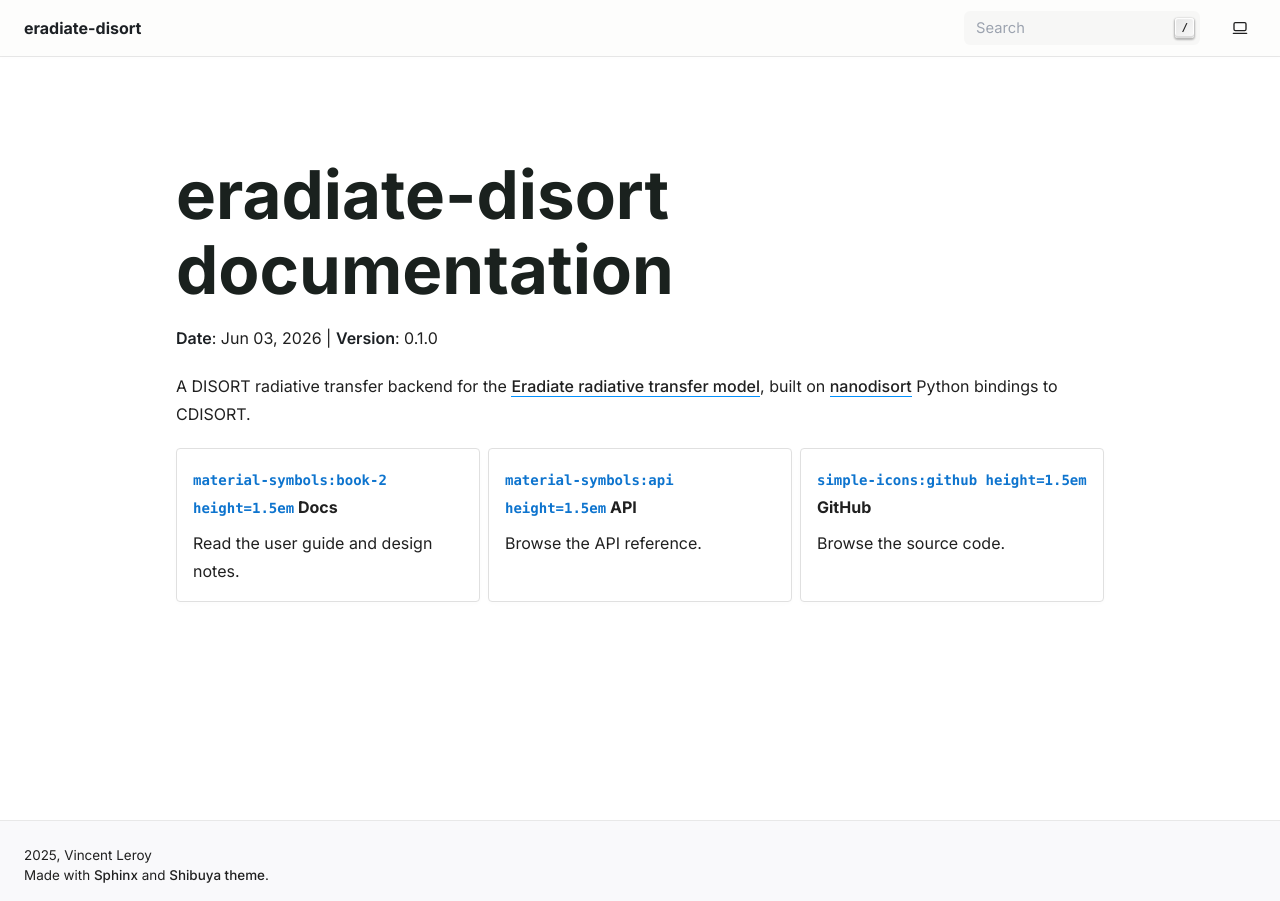
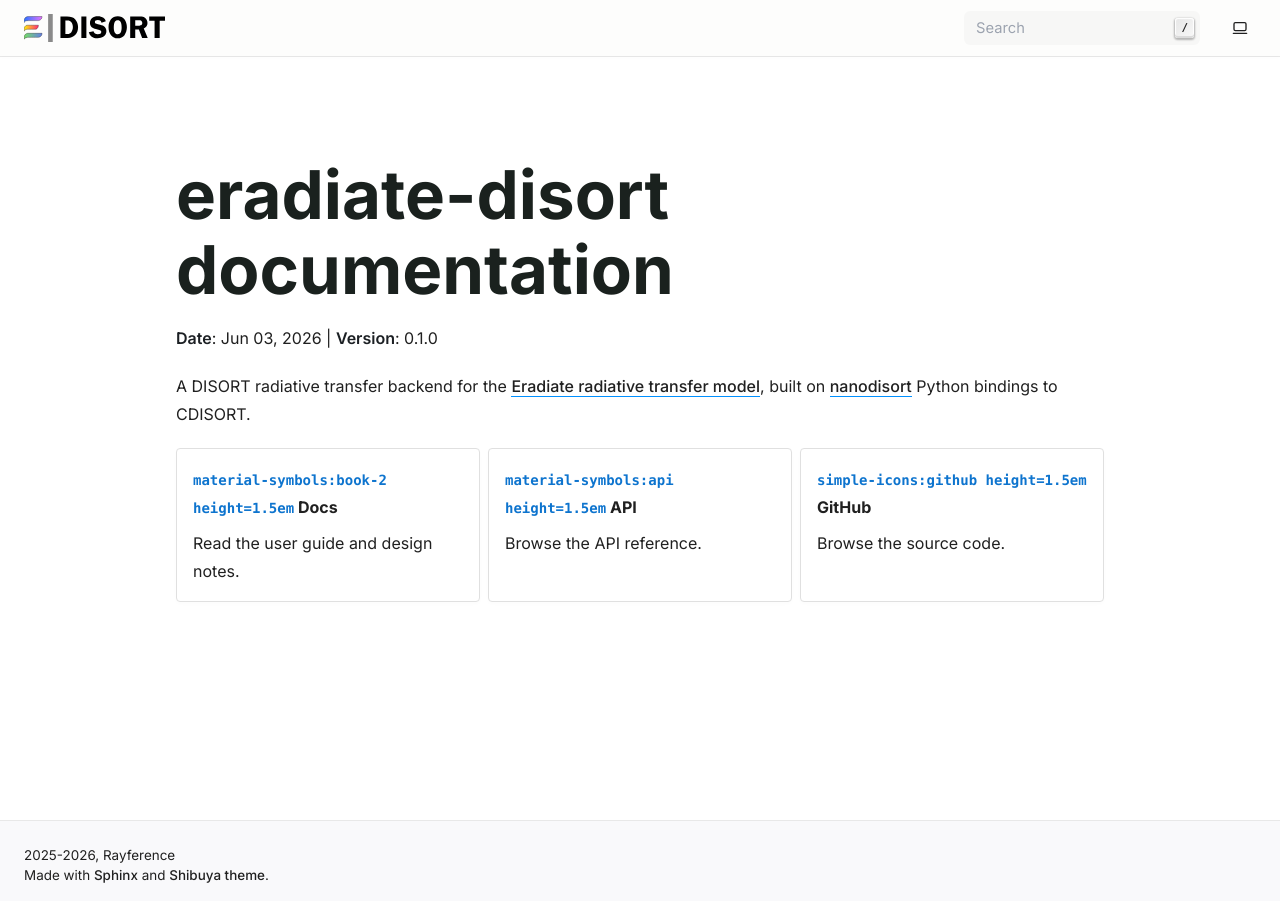
Before and after one commit to eradiate/eradiate-disort, a Sphinx documentation site: the page built from docs/index.rst, in a window 1280 px wide. Built offline with Sphinx 7.4.7, drawn with Linux system fonts in a browser that asks for light colours; cross-references to code outside the pages are shown as plain code; some of the changed lines change nothing that is shown.

Commit message:
Docs: Tidy up configuration, add logo

```diff
--- a/docs/conf.py
+++ b/docs/conf.py
@@ -1,16 +1,18 @@
-# -- Project information -----------------------------------------------------
-# https://www.sphinx-doc.org/en/master/usage/configuration.html#project-information
+"""Sphinx configuration for eradiate-disort documentation."""
 
+import datetime
 from importlib.metadata import version as get_version
 
+# Project information
+# https://www.sphinx-doc.org/en/master/usage/configuration.html#project-information
 project = "eradiate-disort"
-copyright = "2025, Vincent Leroy"
-author = "Vincent Leroy"
+copyright = f"2025-{datetime.datetime.now().year}, Rayference"
+author = "The Eradiate Team"
 version = get_version("eradiate-disort")
+release = version
 
-# -- General configuration ---------------------------------------------------
+# General configuration
 # https://www.sphinx-doc.org/en/master/usage/configuration.html#general-configuration
-
 extensions = [
     # Core extensions
     "sphinx.ext.autodoc",
@@ -27,23 +29,21 @@
     "autodocsumm",
 ]
 
-# -- MyST-NB options ---------------------------------------------------------
-# Never execute notebooks during the Sphinx build.  Outputs must be pre-stored
-# in the .ipynb files (run `pixi run nb-execute` to generate them locally or
-# in CI before the docs build).
-nb_execution_mode = "off"
-
+# Templates and static files
 templates_path = ["_templates"]
 source_suffix = [".rst", ".md", ".ipynb"]
 exclude_patterns = ["_build", "Thumbs.db", ".DS_Store"]
 
+# Intersphinx mapping
 intersphinx_mapping = {
     "python": ("https://docs.python.org/3", None),
     "numpy": ("https://numpy.org/doc/stable/", None),
     "xarray": ("https://docs.xarray.dev/en/stable/", None),
     "networkx": ("https://networkx.org/documentation/stable/", None),
+    "nanodisort": ("https://nanodisort.readthedocs.io/stable/", None),
 }
 
+# Autodoc settings
 autodoc_default_options = {
     "members": True,
     "inherited-members": True,
@@ -51,9 +51,14 @@
     "show-inheritance": True,
 }
 
-# -- Options for HTML output -------------------------------------------------
+# MyST-NB options
+# Never execute notebooks during the Sphinx build.  Outputs must be pre-stored
+# in the .ipynb files (run `pixi run nb-execute` to generate them locally or
+# in CI before the docs build).
+nb_execution_mode = "off"
+
+# HTML output options
 # https://www.sphinx-doc.org/en/master/usage/configuration.html#options-for-html-output
-
 html_static_path = ["_static"]
 html_css_files = ["custom.css"]
 html_title = "eradiate-disort"
@@ -65,6 +70,9 @@
     "accent_color": "blue",
     "navigation_with_keys": True,
     "github_url": "https://github.com/eradiate/eradiate-disort",
+    "light_logo": "_static/eradiate-disort-logo-typo_simple-black.svg",
+    "dark_logo": "_static/eradiate-disort-logo-typo_simple-white.svg",
 }
 
+# Pygments options
 pygments_style = "default"
```
Also changed, not shown: docs/_static/eradiate-disort-logo-typo_simple-black.svg (added), docs/_static/eradiate-disort-logo-typo_simple-white.svg (added).
